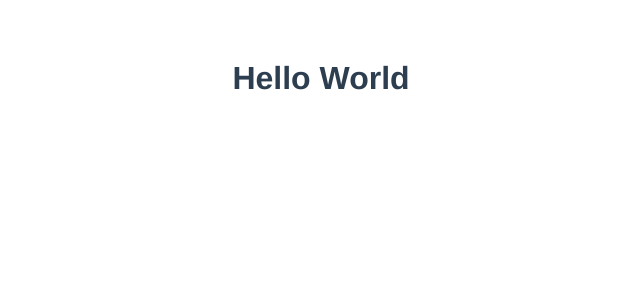
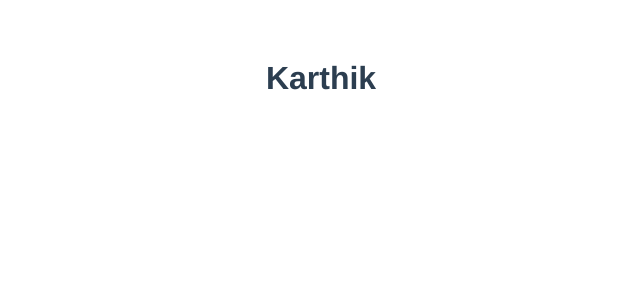
Before and after one commit to karthik-n-hebbar/Front_End_Assignment_2, a Vue app: page / in a window 1280 px wide. Shown: the top 300 px of the page, without its empty margins (319-959 px from the left). Built offline with nearby package versions, Linux system fonts and the light colour scheme.

Commit message:
Checking_1

```diff
--- a/src/components/HelloWorld.vue
+++ b/src/components/HelloWorld.vue
@@ -1,5 +1,5 @@
 <template>
   <div class="hello">
-    <h1>Hello World</h1>
+    <h1>Karthik</h1>
   </div>
 </template>
```
